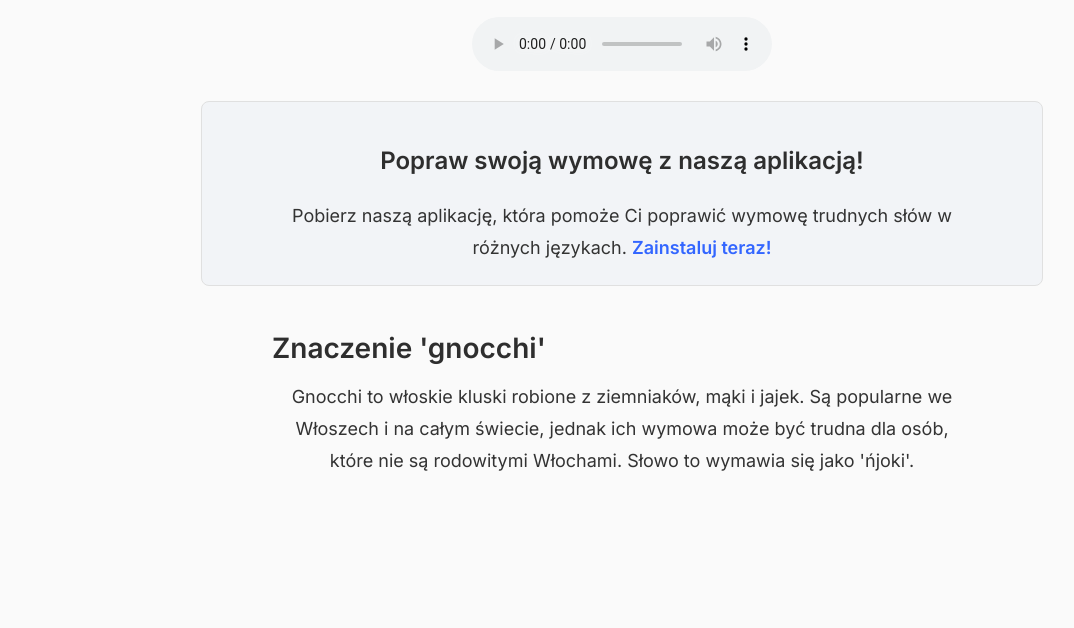
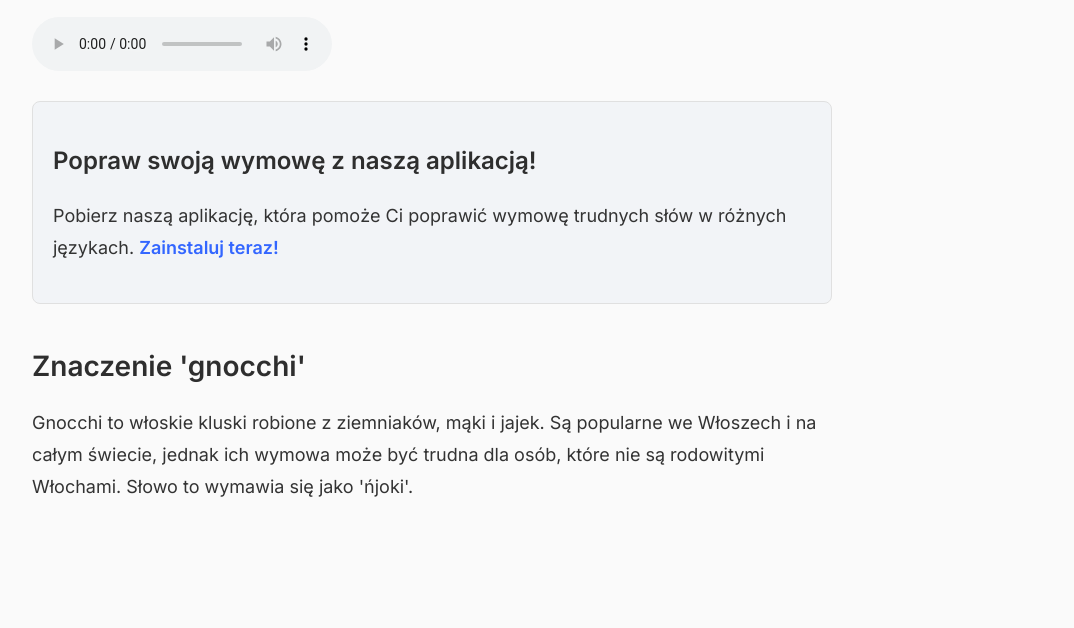
Before and after one commit to demidchick/pronunciation-checker, a plain HTML site: page index.html in a window 1280 px wide. Shown: the part 172-800 px from the top of the page, without its empty margins (18-1092 px from the left). Drawn offline with Linux system fonts and the light colour scheme.

Commit message:
Style updates

```diff
--- a/index.html
+++ b/index.html
@@ -18,6 +18,13 @@
             line-height: 1.6;
         }
 
+        .container {
+            max-width: 800px;
+            margin-left: 50px;
+            /* This pushes the content towards the center while keeping it aligned left */
+            margin-right: auto;
+        }
+
         h1,
         h2,
         h3 {
@@ -28,20 +35,16 @@
         h1 {
             font-size: 2.5rem;
             margin: 20px 0;
-            text-align: center;
         }
 
         p {
-            margin: 0 auto;
-            max-width: 700px;
             font-size: 1.125rem;
             line-height: 1.8;
-            text-align: center;
         }
 
         audio {
             display: block;
-            margin: 20px auto;
+            margin: 20px 0;
         }
 
         .banner {
@@ -50,10 +53,8 @@
             background-color: #F2F4F7;
             border-radius: 8px;
             border: 1px solid #E0E0E0;
-            max-width: 800px;
-            margin-left: auto;
-            margin-right: auto;
-            text-align: center;
+            text-align: left;
+            /* Aligns text to the left inside the banner */
         }
 
         .banner a {
@@ -64,9 +65,6 @@
 
         .content {
             margin-top: 40px;
-            max-width: 700px;
-            margin-left: auto;
-            margin-right: auto;
         }
 
         .content h3 {
@@ -77,6 +75,7 @@
 </head>
 
 <body>
+    <div class="container">
         <header>
             <h1>Jak wymawiać 'gnocchi'?</h1>
             <p>Słowo 'gnocchi' może być trudne do wymówienia dla osób nieznających języka włoskiego. Oto jak poprawnie
@@ -99,10 +98,11 @@
 
         <section class="content">
             <h3>Znaczenie 'gnocchi'</h3>
-        <p>Gnocchi to włoskie kluski robione z ziemniaków, mąki i jajek. Są popularne we Włoszech i na całym świecie,
-            jednak ich wymowa może być trudna dla osób, które nie są rodowitymi Włochami. Słowo to wymawia się jako
-            'ńjoki'.</p>
+            <p>Gnocchi to włoskie kluski robione z ziemniaków, mąki i jajek. Są popularne we Włoszech i na całym
+                świecie, jednak ich wymowa może być trudna dla osób, które nie są rodowitymi Włochami. Słowo to wymawia
+                się jako 'ńjoki'.</p>
         </section>
+    </div>
 </body>
 
 </html>
```
Lines whose indentation alone changed are shown as unchanged.
